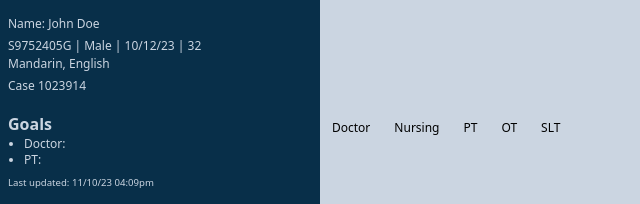
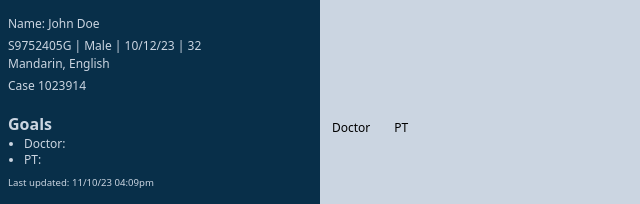
Before and after one commit to limmxc1/emr, a React (Create React App) app: page / in a window 1280 px wide. Shown: the top 204 px of the page, without its empty margins (0-640 px from the left). Built offline with nearby package versions, Linux system fonts and the light colour scheme.

Commit message:
Changed store to storing arrays instead of objects, updated SideBarInfo to autopopulate based on last element in array in each slice

```diff
--- /dev/null
+++ b/src/components/DocHistory.js
@@ -0,0 +1,13 @@
+import React from 'react'
+import { useSelector } from 'react-redux'
+
+function Documentation() {
+  const allDocs = useSelector(state => state)
+  return (
+    <div>
+      <div>allDocs.</div>
+    </div>
+  )
+}
+
+export default Documentation
--- a/src/components/Documentation.js
+++ /dev/null
@@ -1,9 +0,0 @@
-import React from 'react'
-
-function Documentation() {
-  return (
-    <div>Documentation</div>
-  )
-}
-
-export default Documentation
--- a/src/components/SidebarInfo.js
+++ b/src/components/SidebarInfo.js
@@ -1,5 +1,6 @@
 import React from 'react'
 import { useSelector } from 'react-redux'
+import professionsInTeam from '../constants/professionsInTeam'
 
 function SidebarInfo() {
     let medicalInfo = {
@@ -10,13 +11,15 @@ function SidebarInfo() {
     }
 
     const state = useSelector(state => state)
-    medicalInfo.goals.push('Doctor: ' + state.doc.docNotes.goal)
-    medicalInfo.plans.push('Doctor: ' + state.doc.docNotes.plan)
-    medicalInfo.goals.push('PT: ' + state.pt.ptNotes.goal)
-    medicalInfo.plans.push('PT: ' + state.pt.ptNotes.plan)
-    medicalInfo.discharge.push('Doctor: ' + state.doc.docNotes.discharge)
-    medicalInfo.discharge.push('PT: ' + state.pt.ptNotes.discharge)
-
+    function updateMedicalInfo() {
+        professionsInTeam.map(profession => {
+            const arrLength = state[profession.abbrev][`${profession.abbrev}Notes`].length-1
+            medicalInfo.goals.push(profession.header + ': ' + state[profession.abbrev][`${profession.abbrev}Notes`][arrLength].goal)
+            medicalInfo.plans.push(profession.header + ': ' + state[profession.abbrev][`${profession.abbrev}Notes`][arrLength].plan)
+            medicalInfo.discharge.push(profession.header + ': ' + state[profession.abbrev][`${profession.abbrev}Notes`][arrLength].discharge)
+        })
+    }
+    updateMedicalInfo()
     return (
         medicalInfo.allComponents.map(component => {
             const cappedComponent = component.charAt(0).toUpperCase() + component.slice(1)
--- a/src/constants/professionsInTeam.js
+++ b/src/constants/professionsInTeam.js
@@ -1,3 +1,9 @@
-const professionsInTeam = ["doc", "nurse", "pt", "ot", "slt", "dtn"]
+const professionsInTeam = [
+    { header: "Doctor", abbrev: "doc" },
+    // { header: "Nursing", abbrev: "nurse" },
+    { header: "PT", abbrev: "pt" },
+    // { header: "OT", abbrev: "ot" },
+    // { header: "SLT", abbrev: "slt"}
+]
 
 export default professionsInTeam
--- a/src/features/Tabs.js
+++ b/src/features/Tabs.js
@@ -1,18 +1,12 @@
 import React from "react"
 import { Link } from "react-router-dom"
+import professionsInTeam from "../constants/professionsInTeam"
 
 function Tabs() {
-    const navItems = [
-        { header: "Doctor", path: "/doc" },
-        { header: "Nursing", path: "/nurse" },
-        { header: "PT", path: "/pt" },
-        { header: "OT", path: "/ot" },
-        { header: "SLT", path: "SLT"}
-    ]
     return (
         <nav>
             <ul className='border-transparent rounded'>
-                {navItems.map(item => {
+                {professionsInTeam.map(item => {
                 return (
                     <Link to={item.path}>
                         <button className='
--- a/src/store/docSlice.js
+++ b/src/store/docSlice.js
@@ -1,11 +1,11 @@
 import { createSlice } from "@reduxjs/toolkit";
 
 const defaultState = {
-    docNotes: {
+    docNotes: [{
         goal: "",
         plan: "",
         discharge: ""
-    }
+    }]
 }
 
 const docSlice = createSlice({
@@ -13,7 +13,7 @@ const docSlice = createSlice({
     initialState: defaultState,
     reducers: {
         addDocDoc: (state, action) => {
-            state.docNotes = action.payload
+            state.docNotes.push(action.payload)
         },
     }
 })
--- a/src/store/ptSlice.js
+++ b/src/store/ptSlice.js
@@ -1,11 +1,11 @@
 import { createSlice } from "@reduxjs/toolkit";
 
 const defaultState = {
-    ptNotes: {
+    ptNotes: [{
         goal: "",
         plan: "",
         discharge: ""
-    }
+    }]
 }
 
 const ptSlice = createSlice({
@@ -13,7 +13,7 @@ const ptSlice = createSlice({
     initialState: defaultState,
     reducers: {
         addPtDoc: (state, action) => {
-            state.ptNotes = action.payload
+            state.ptNotes.push(action.payload)
         },
     }
 })
```
